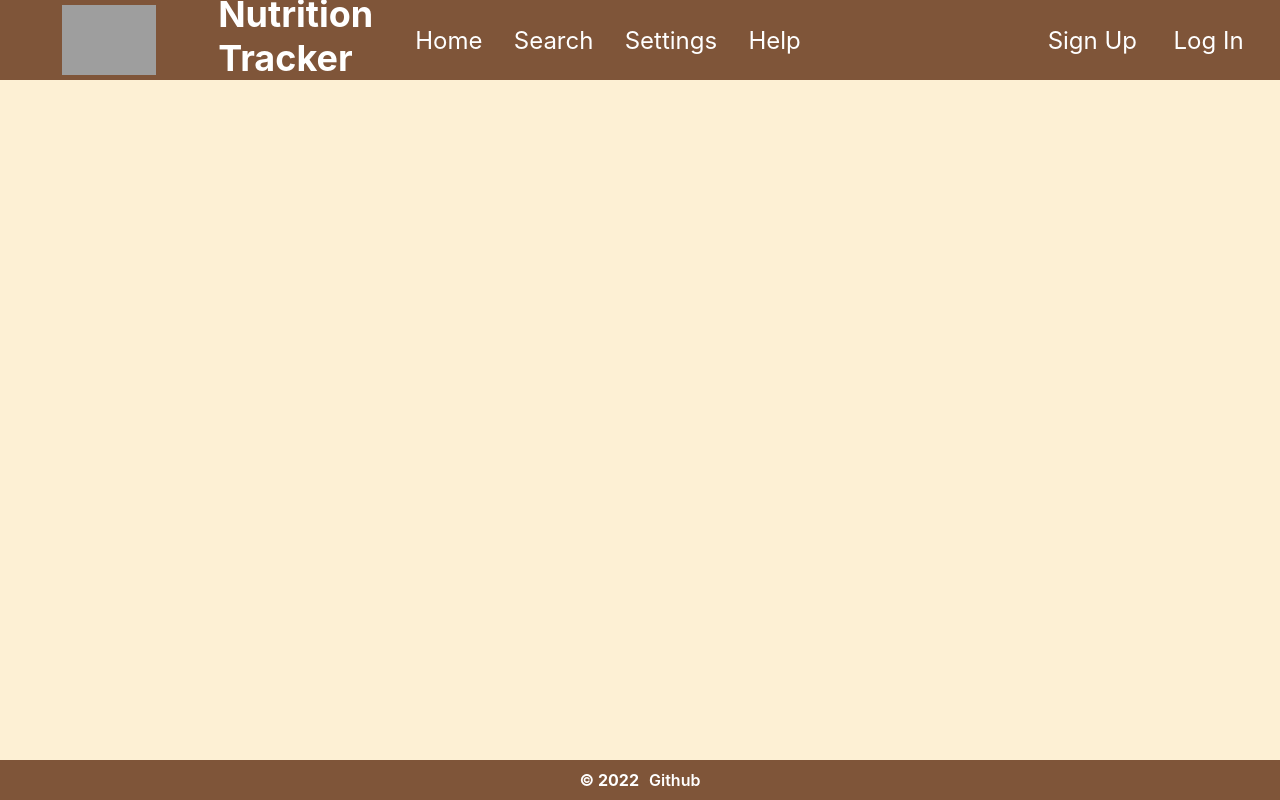
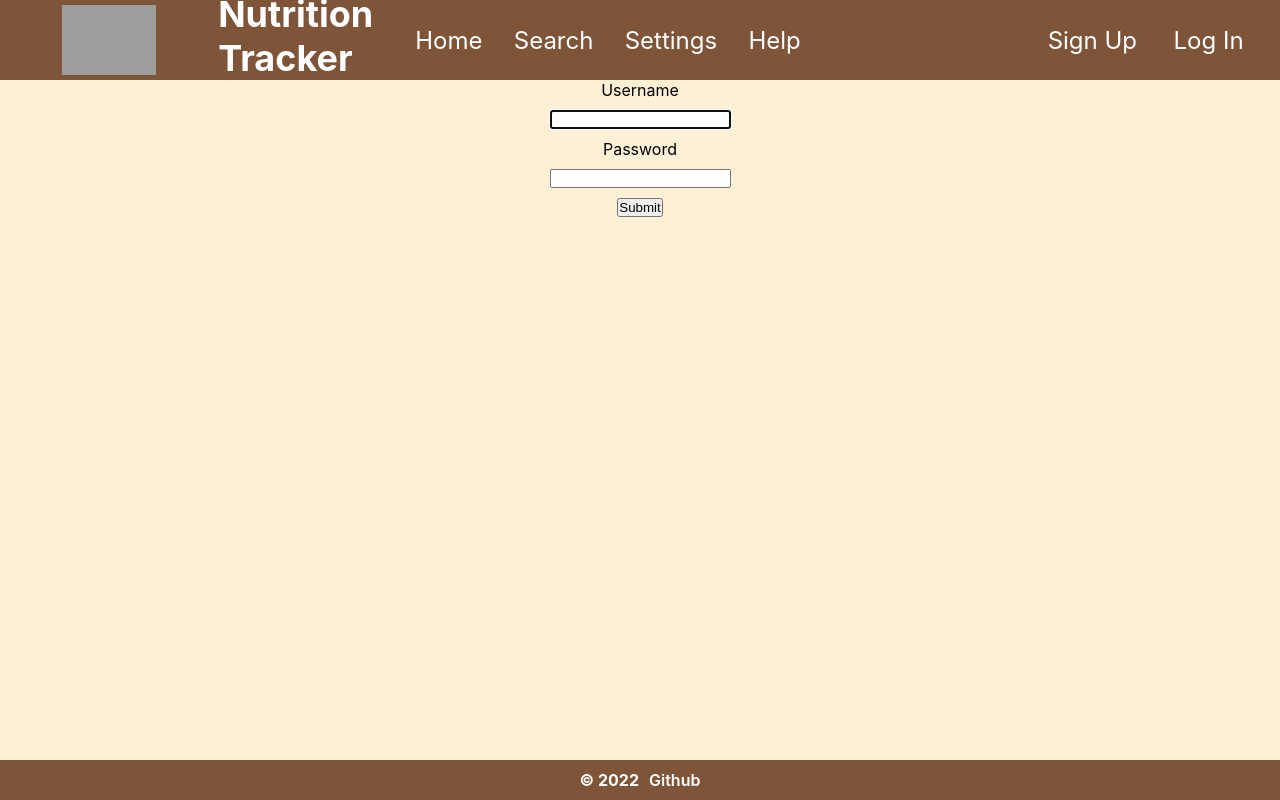
Before and after one commit to tkg808/nutrition-tracker, a React (Create React App) app: page /login in a window 1280 px wide. Built offline with nearby package versions, Linux system fonts and the light colour scheme; grey boxes are pictures that could not be loaded.

Commit message:
Add Login functionality.

```diff
--- a/src/App.js
+++ b/src/App.js
@@ -6,7 +6,7 @@ import Home from './components/Home';
 import Search from './components/Search';
 import Help from './components/Help';
 import Signup from './components/Signup';
-
+import Login from './components/Login';
 import { UserContext } from './UserContext';
 import Settings from './components/Settings';
 import { UserSettings } from './UserSettings';
@@ -76,6 +76,7 @@ export default function App()
               <Route path="/settings" element={<Settings />} />
               <Route path="/help" element={<Help />} />
               <Route path="/signup" element={<Signup />} />
+              <Route path="/login" element={<Login />} />
             </Routes>
           </main>
         </UserContext.Provider>
--- /dev/null
+++ b/src/components/Login.js
@@ -0,0 +1,79 @@
+import { useState } from "react";
+import { useNavigate } from 'react-router-dom';
+import { NT_API_URL } from "../apiConfig";
+import axios from "axios";
+
+export default function Login()
+{
+  const navigate = useNavigate();
+  const [formData, setFormData] = useState(
+    {
+      username: "",
+      password: "",
+    }
+  );
+
+  function handleChange(event)
+  {
+    setFormData((prevState) =>
+    {
+      return { ...prevState, [event.target.name]: event.target.value };
+    });
+  }
+
+  function handleSubmit(event)
+  {
+    event.preventDefault();
+
+    axios.post(NT_API_URL + "users/login", formData)
+      .then((response) =>
+      {
+        if (response.status === 200)
+        {
+          console.log(response);
+          console.log(response.data.token);
+          // setTimeout(() =>
+          // {
+          //   navigate("/");
+          // }, 3000);
+        }
+      });
+  }
+
+  return (
+    <form
+      className="user-form login-form"
+      onSubmit={handleSubmit}>
+      <label htmlFor="login-username">
+        Username
+      </label>
+      <input
+        autoFocus
+        required
+        type="text"
+        name="username"
+        id="login-username"
+        className="form-input login-input"
+        value={formData.username}
+        onChange={handleChange} />
+
+      <label htmlFor="login-password">
+        Password
+      </label>
+      <input
+        required
+        type="password"
+        name="password"
+        id="login-password"
+        className="form-input login-input"
+        value={formData.password}
+        onChange={handleChange} />
+
+      <button
+        type="submit"
+        className="form-button login-button">
+        Submit
+      </button>
+    </form>
+  )
+}
```
